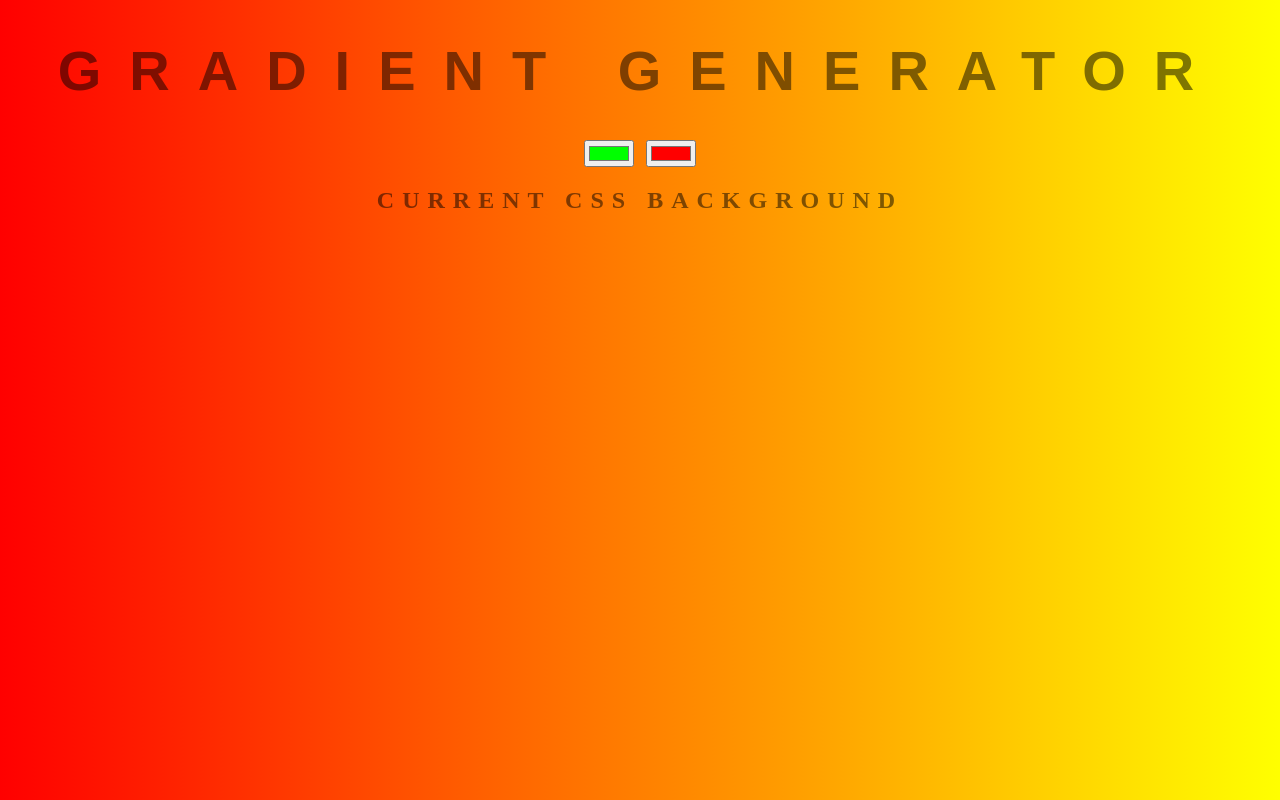
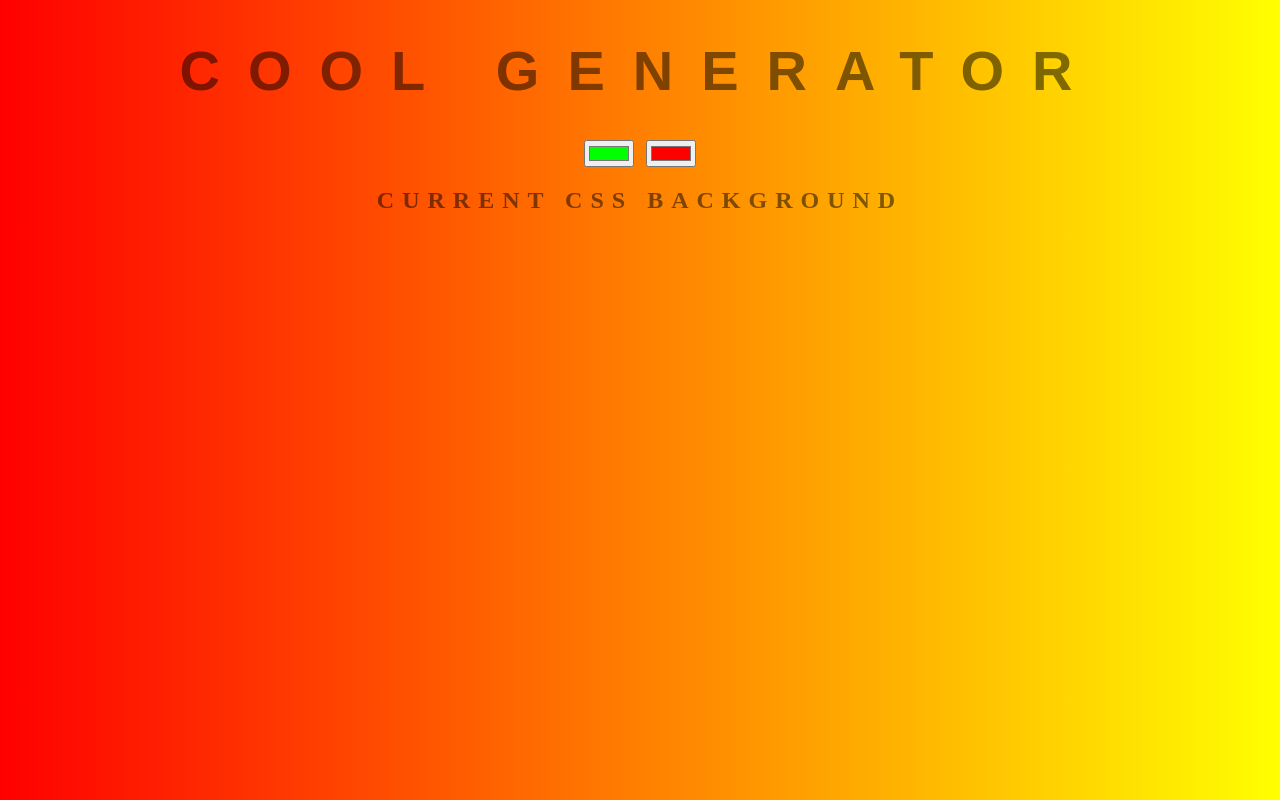
Before and after one commit to NateWise7/Gradient-Background, a plain HTML site: page index.html in a window 1280 px wide. Drawn offline with Linux system fonts and the light colour scheme.

Commit message:
changig title back

```diff
--- a/index.html
+++ b/index.html
@@ -5,7 +5,7 @@
 	<link rel="stylesheet" type="text/css" href="style.css">
 </head>
 <body id="gradient">
-	<h1>Gradient Generator</h1>
+	<h1>cool Generator</h1>
 	<input class="color1" type="color" name="color1" value="#00ff00">
 	<input class="color2" type="color" name="color2" value="#ff0000">
 	<h2>Current CSS Background</h2>
```
